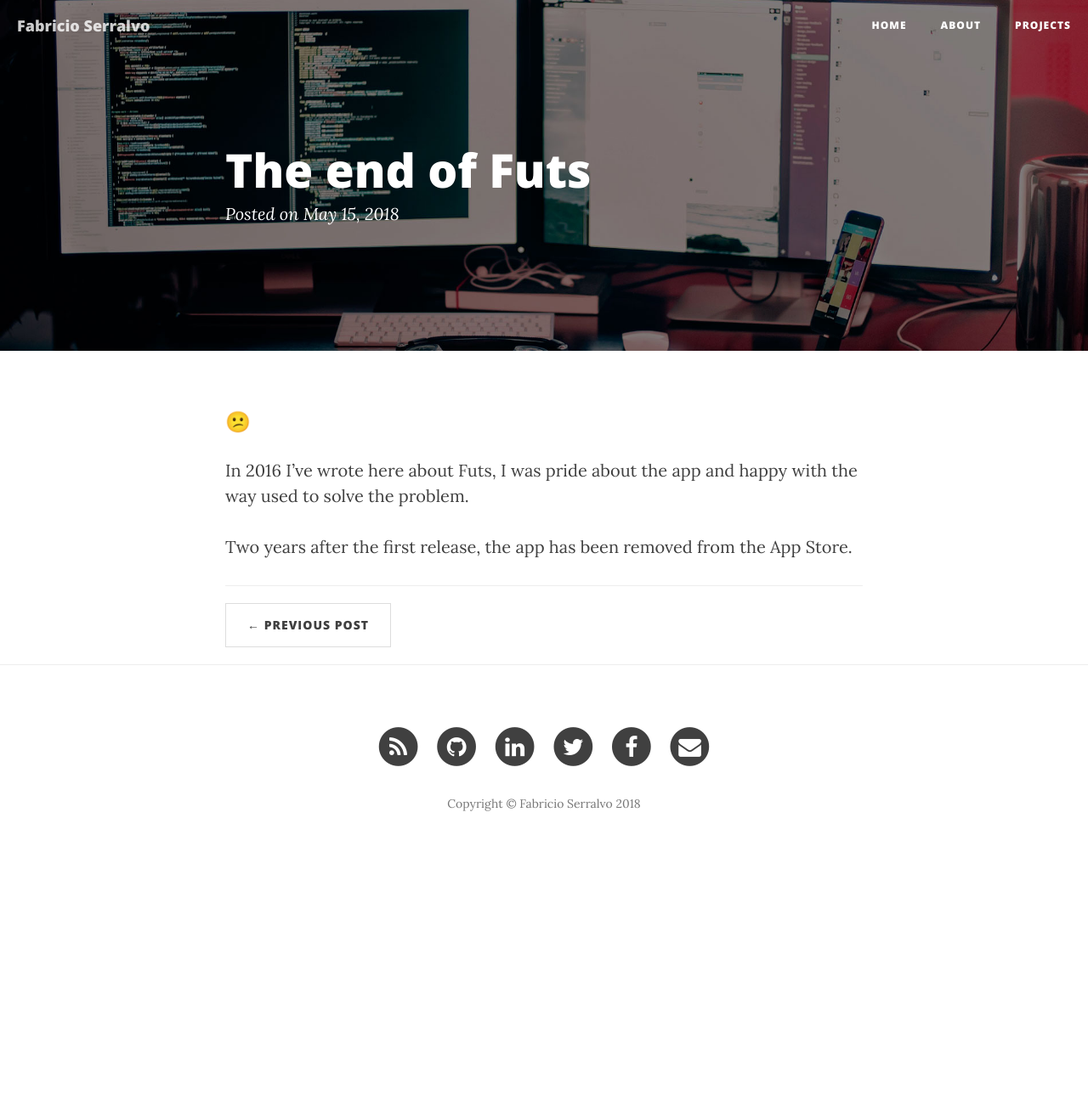
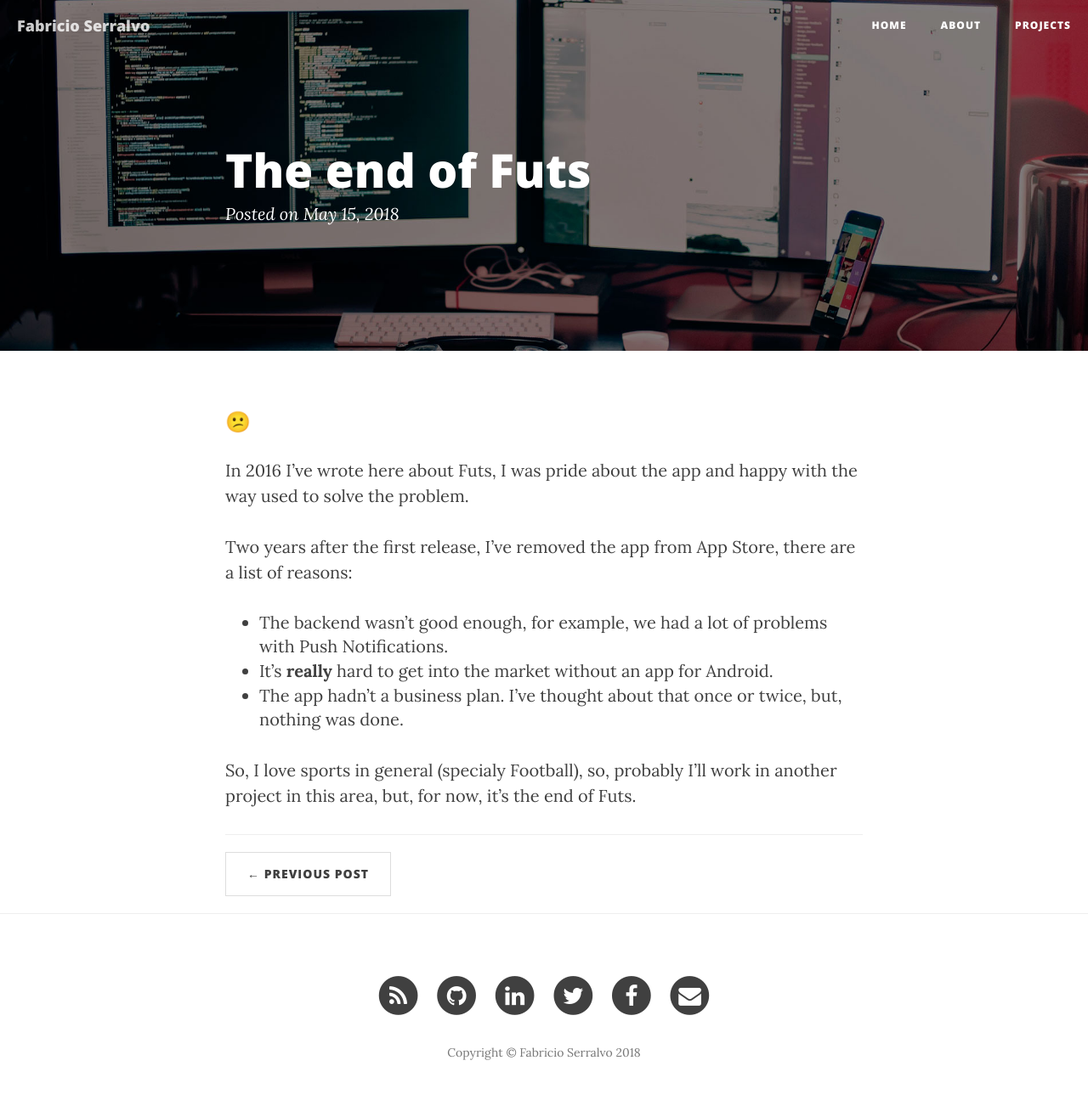
Before and after one commit to serralvo/serralvo.github.io, a Jekyll site: the page built from _posts/2018-05-15-the-end-of-futs.markdown, in a window 1280 px wide. Shown: the whole page at 85% size. Built offline with Jekyll 4.4.1, drawn with Linux system fonts in a browser that asks for light colours; nearby versions of some CDN libraries; before the commit the page ends 1022 px from its top, so only the background shows below that.

Commit message:
Update 2018-05-15-the-end-of-futs.markdown

```diff
--- a/_posts/2018-05-15-the-end-of-futs.markdown
+++ b/_posts/2018-05-15-the-end-of-futs.markdown
@@ -8,4 +8,10 @@ layout: post
 
 In 2016 I've wrote here about Futs, I was pride about the app and happy with the way used to solve the problem.
 
-Two years after the first release, the app has been removed from the App Store.
+Two years after the first release, I've removed the app from App Store, there are a list of reasons:
+
+- The backend wasn't good enough, for example, we had a lot of problems with Push Notifications.
+- It's **really** hard to get into the market without an app for Android.
+- The app hadn't  a business plan. I've thought about that once or twice, but, nothing was done.
+
+So, I love sports in general (specialy Football), so, probably I'll work in another project in this area, but, for now, it's the end of Futs.
```
